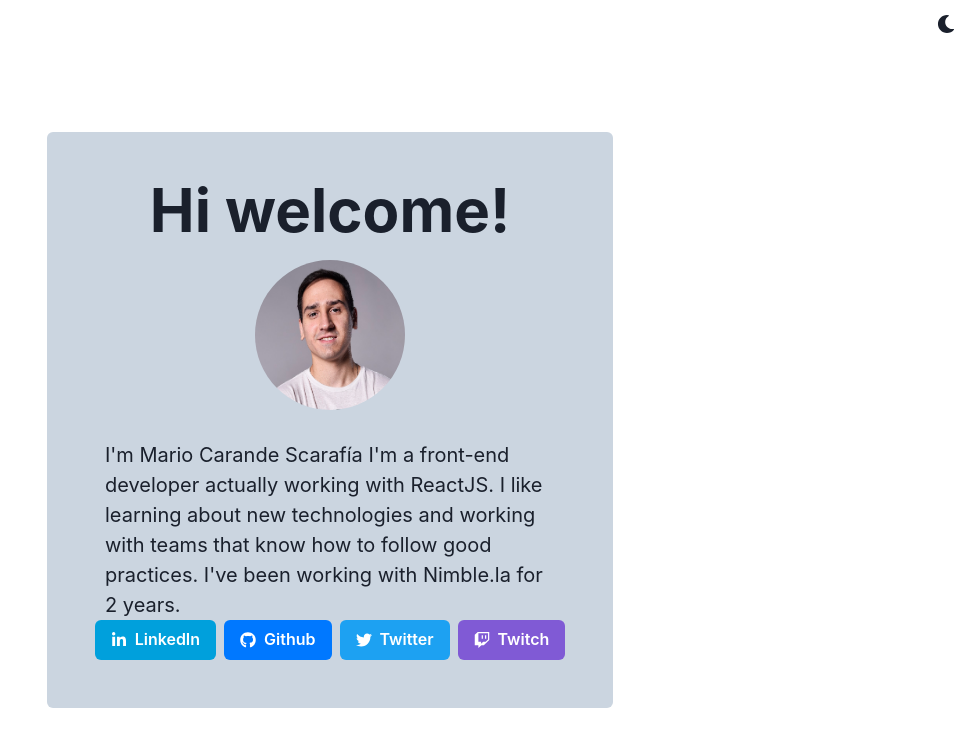
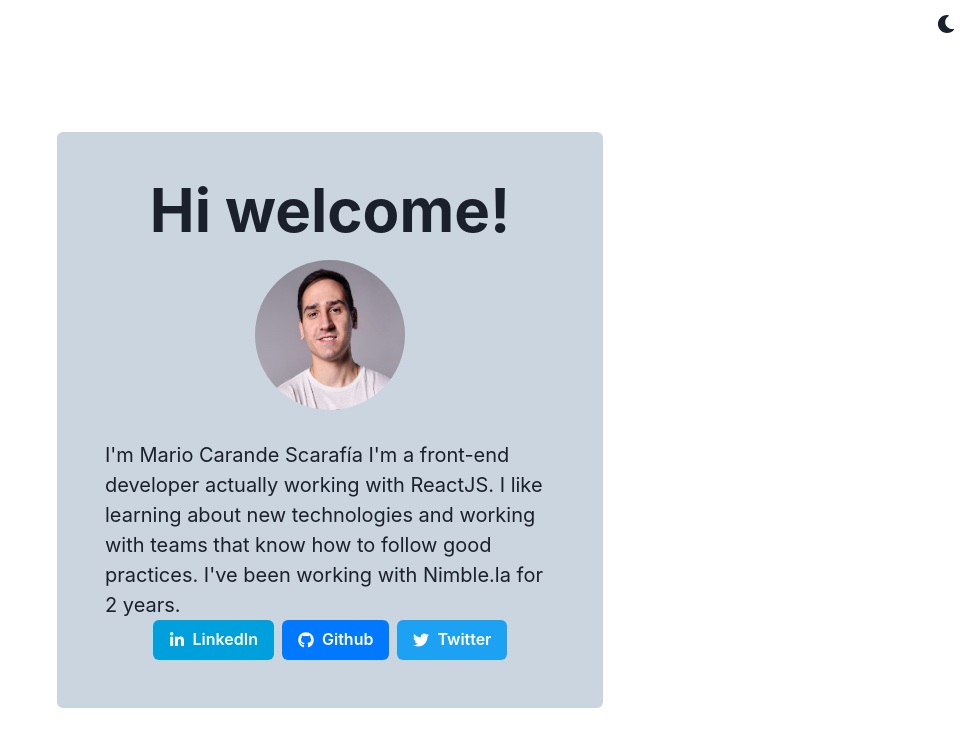
Before and after one commit to mariiocarande/mario-cv, a React (Create React App) app: page / in a window 1280 px wide. Shown: the top 746 px of the page, without its empty margins (310-1280 px from the left). Built offline with nearby package versions, Linux system fonts and the light colour scheme.

Commit message:
UPDATE: remove twitch link and add spinner

```diff
--- a/src/views/Home.tsx
+++ b/src/views/Home.tsx
@@ -1,10 +1,12 @@
-import React, { ReactElement } from 'react';
-import { FaTwitter, FaTwitch, FaGithub, FaLinkedinIn } from 'react-icons/fa';
-import { Button, Box, Flex, Heading, HStack, Image, useColorModeValue, Link } from '@chakra-ui/react';
+import React, { ReactElement, useState, useEffect } from 'react';
+import { FaTwitter, FaGithub, FaLinkedinIn } from 'react-icons/fa';
+import { Button, Box, Flex, Heading, HStack, Image, useColorModeValue, Link, Spinner } from '@chakra-ui/react';
 
 import profilePicture from '../assets/img/profile-picture.jpg';
 
 const Home: React.FC = () => {
+  const [loader, setLoader] = useState<boolean>(true);
+
   const colorMode = useColorModeValue("gray.300", "gray.700");
   const renderButton = (color: string, icon: ReactElement, socialMediaText: string, url: string) => (
     <Link isExternal href={url} style={{textDecoration : 'none'}}>
@@ -14,9 +16,15 @@
     </Link>
   );
 
+  useEffect(() => {
+    setTimeout(() => setLoader(false), 1000);
+  }, []);
+
+  const displayBody = () => {
+    if (loader) return <Spinner size="lg" />;
+
     return (
-      <Flex>
-          <Flex alignItems="center" background={colorMode} direction="column" p={12} rounded={6}>
+      <>
         <Heading
           isTruncated
           as="h2"
@@ -25,10 +33,12 @@
         >
           Hi welcome!
         </Heading>
+
         <Image
           alt="profilePicture"
           borderRadius="full"
           boxSize="150px"
+          loading="lazy"
           marginBottom="30px"
           src={profilePicture}
         />
@@ -38,11 +48,18 @@
             I've been working with Nimble.la for 2 years.`}
         </Box>
         <HStack>
-              {renderButton("linkedin",<FaLinkedinIn />,"LinkedIn","https://bit.ly/3GxMld5")}
-              {renderButton("messenger",<FaGithub />,"Github","https://bit.ly/3w5aFhx")}
-              {renderButton("twitter",<FaTwitter />,"Twitter","https://bit.ly/3bmBwMD")}
-              {renderButton("purple",<FaTwitch />,"Twitch","https://bit.ly/3GCFkYe")}
+          {renderButton("linkedin", <FaLinkedinIn />, "LinkedIn", "https://bit.ly/3GxMld5")}
+          {renderButton("messenger", <FaGithub />, "Github", "https://bit.ly/3w5aFhx")}
+          {renderButton("twitter", <FaTwitter />, "Twitter", "https://bit.ly/3bmBwMD")}
         </HStack>
+      </>
+    );
+  };
+
+  return (
+    <Flex>
+      <Flex alignItems="center" background={colorMode} direction="column" p={12} rounded={6}>
+        {displayBody()}
       </Flex>
     </Flex>
   );
```
Also changed, not shown: 2 other files (tests, documents, lock files or other folders). Lines whose indentation alone changed are shown as unchanged.
